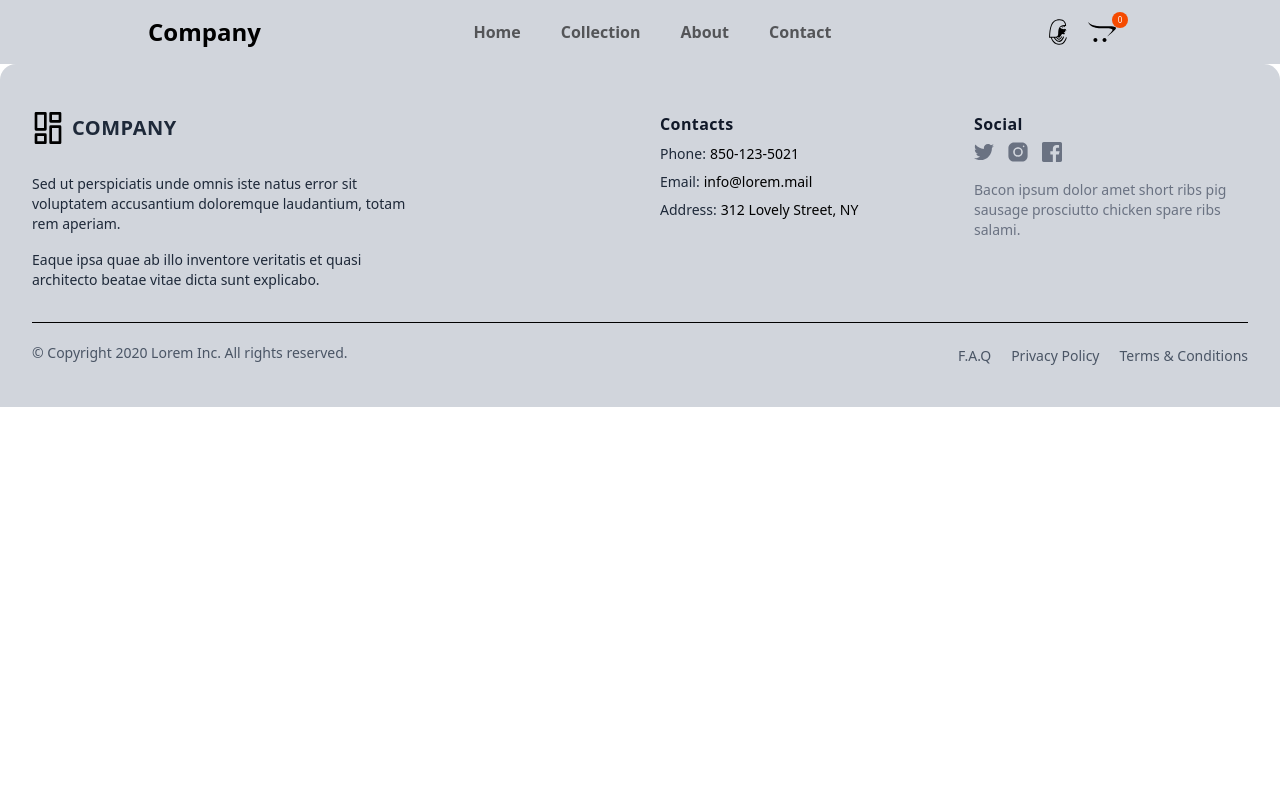
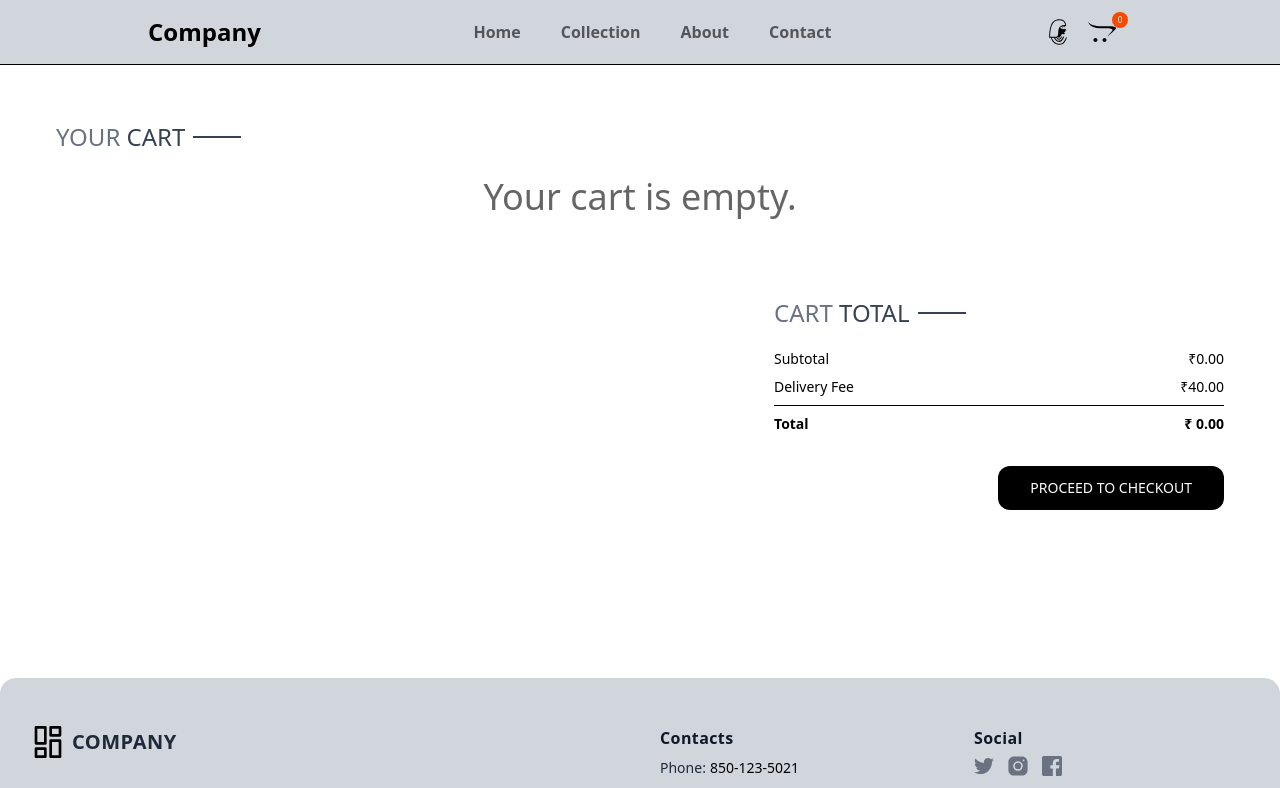
Before and after one commit to aryank730/Ecommerce-API, a React (Vite) app: page /cart in a window 1280 px wide. Shown: the top 788 px of the page. Built offline with nearby package versions, Linux system fonts and the light colour scheme.

Commit message:
payment method added

```diff
--- /dev/null
+++ b/src/Components/CartTotal.jsx
@@ -0,0 +1,36 @@
+import {useContext} from 'react'
+import Title from './Title';
+import { ShopContext } from '../context/ShopContext';
+
+const CartTotal = () => {
+
+   const {currency, delivery_fee, getCartAmount } = useContext(ShopContext);
+
+  return (
+    <div>
+      <div className="w-full">
+         <div className="text-2xl">
+            <Title text1={'CART'} text2={'TOTAL'} />
+         </div>
+         <div className="flex flex-col gap-2 mt-2 text-sm">
+            <div className="flex justify-between">
+               <p>Subtotal</p>
+               <p>{currency}{getCartAmount()}.00</p>
+            </div>
+            <div className="flex justify-between">
+               <p>Delivery Fee</p>
+               <p>{currency}{delivery_fee}.00</p>
+            </div>
+            <hr />
+            <div className="flex justify-between font-bold">
+               <b>Total</b>
+               <b>{currency} {getCartAmount() === 0 ? 0 : getCartAmount() + delivery_fee}.00</b>
+            </div>
+
+         </div>
+      </div>
+    </div>
+  )
+}
+
+export default CartTotal
--- a/src/Pages/Cart.jsx
+++ b/src/Pages/Cart.jsx
@@ -1,33 +1,86 @@
-import React, { useEffect, useContext, useState } from 'react'
+import React, { useEffect, useContext, useState } from 'react';
 import { ShopContext } from '../context/ShopContext';
+import Title from '../Components/Title';
+import { MdDelete } from "react-icons/md";
+import CartTotal from '../Components/CartTotal';
 
 const Cart = () => {
-
-  const { products, currency, cartItems } = useContext(ShopContext);
-  const [ cartCount, setCartCount ] = useState([]);
+  const { products, currency, cartItems, updateQuantity, navigate } = useContext(ShopContext);
+  const [cartData, setCartData] = useState([]);
 
   useEffect(() => {
     const tempData = [];
-    for (const items in cartItems) {
-      for (const item in cartItems[item]) {
-        if (cartItems[items][item] > 0) {
-          tempData.push({
-            id: items,
-            size: item,
-            quantity: cartItems[items][item],
-            product: products.find(product => product.id === items)
-          });
+    for (const itemId in cartItems) {
+      for (const size in cartItems[itemId]) {
+        const quantity = cartItems[itemId][size];
+        if (quantity > 0) {
+          const product = products.find(p => p.id === itemId);
+          if (product) {
+            tempData.push({
+              id: itemId,
+              size,
+              quantity,
+              product
+            });
+          }
         }
       }
     }
-    console.log("Cart Items:", tempData);
-  }, [cartItems]);
+    setCartData(tempData);
+  }, [cartItems, products]);
 
   return (
-    <div>
+    <div className='border-t p-14'>
+      <div className="text-2xl mb-3">
+        <Title text1={'YOUR'} text2={'CART'} />
+      </div>
 
+      <div>
+        {cartData.length === 0 ? (
+          <p className='text-center text-4xl opacity-60'>Your cart is empty.</p>
+        ) : (
+          <div>
+            {cartData.map((item, index) => (
+              <div key={index} className="p-4 border-t grid grid-cols-[4fr_0.5fr_0.5fr] sm:grid-cols-[4fr_2fr_0.5fr] items-center gap-4">
+                <div className="flex items-start gap-4">
+                  <img className='w-16 sm:w-20' src={item.product.image[0]} alt={item.product.name} />
+                  <div>
+                    <p className="text-lg">{item.product.name}</p>
+                    <div className="flex items-center gap-5 mt-2">
+                      <p>{currency}{item.product.price}</p>
+                      <p className='px-2 sm:px-3 sm:py-1 border bg-slate-50 rounded-xl'>{item.size}</p>
+                    </div>
+                  </div>
+                </div>
+                <input
+                  type="number"
+                  min={1}
+                  value={item.quantity || 1} // Ensure value is always defined
+                  onChange={(e) => {
+                    const val = Number(e.target.value);
+                    if (val > 0) updateQuantity(item.id, item.size, val);
+                  }}
+                  className='border max-w-10 sm:max-w-20 px-1 sm:px-2 py-2 rounded-xl' />
+
+                <MdDelete  onClick={() => updateQuantity(item.id, item.size, 0)}
+                  className='mr-4 cursor-pointer text-red-500 hover:text-red-700'
+                />
+              </div>
+            ))}
+          </div>
+        )}
+      </div>
+
+      <div className="flex justify-end my-20">
+        <div className="w-full sm:w-[450px]">
+          <CartTotal />
+          <div className="w-full text-end">
+            <button onClick={()=>navigate('/placeorder')} className='bg-black text-white text-sm my-8 px-8 py-3 rounded-xl'  >PROCEED TO CHECKOUT</button>
+          </div>
+        </div>
+      </div>
     </div>
-  )
-}
+  );
+};
 
-export default Cart
+export default Cart;
--- a/src/Pages/PlaceOrder.jsx
+++ b/src/Pages/PlaceOrder.jsx
@@ -1,9 +1,69 @@
 import React from 'react'
+import Title from '../Components/Title'
+import CartTotal from '../Components/CartTotal'
+import { SiPaytm } from "react-icons/si";
+import { SiRazorpay } from "react-icons/si";
+import { ShopContext } from '../context/ShopContext';
+import { useNavigate } from 'react-router-dom';
 
 const PlaceOrder = () => {
+  const [method, setMethod] = React.useState('cod'); // default to Cash On Delivery
+
+
+  const { navigate } = usecontext(ShopContext);
+
   return (
-    <div>
+    <div className='flex flex-col sm:flex-row justify-around gap-4 p-5 sm:pt-14 min-h-[80vh] border-t '>
 
+      {/* left side  */}
+      <div className="flex flex-col gap-4 w-full sm:max-w-[480px]">
+        <div className="text-xl sm:text-2xl my-3">
+          <Title text1={'DELIVERY'} text2={'INFORMATIN'} />
+        </div>
+        <div className="flex gap-3  ">
+          <input className='border border-gray-300 rounded py-1.5 px-3.5 w-full' type="text" placeholder='First Name' />
+          <input className='border border-gray-300 rounded py-1.5 px-3.5 w-full' type="text" placeholder='Last Name' />
+        </div>
+        <input className='border border-gray-300 rounded py-1.5 px-3.5 w-full' type="email" placeholder='Email Address' />
+        <input className='border border-gray-300 rounded py-1.5 px-3.5 w-full' type="text" placeholder='Street' />
+        <div className="flex gap-3  ">
+          <input className='border border-gray-300 rounded py-1.5 px-3.5 w-full' type="text" placeholder='City' />
+          <input className='border border-gray-300 rounded py-1.5 px-3.5 w-full' type="text" placeholder='State' />
+        </div>
+        <div className="flex gap-3  ">
+          <input className='border border-gray-300 rounded py-1.5 px-3.5 w-full' type="number" placeholder='Zip Code' />
+          <input className='border border-gray-300 rounded py-1.5 px-3.5 w-full' type="text" placeholder='Country' />
+        </div>
+        <input className='border border-gray-300 rounded py-1.5 px-3.5 w-full' type="number" placeholder='Phone Number' />
+      </div>
+
+      {/* Right side of the page  */}
+      <div className="mt-8">
+        <div className="mt-8 min-w-80">
+          <CartTotal />
+        </div>
+        <div className="mt-12 ">
+          <Title text1={'PAYMENT'} text2={'METHOD'} />
+          {/* payment method selection */}
+          <div className="flex gap-3 ">
+            <div onClick={()=>setMethod('paytm')}  className="felx items-center gap-3 border p-2 px-3 cursor-pointer">
+              <p  className={`min-w-3.5 h-3.5 border rounded-full ${method === 'paytm' ? 'bg-green-400': '' }`}></p>
+              <SiPaytm className='size-12 mx-2' />
+            </div>
+            <div onClick={()=>setMethod('razorpay')}  className="felx items-center gap-3 border p-2 px-3 cursor-pointer">
+              <p  className={`min-w-3.5 h-3.5 border rounded-full ${method === 'razorpay' ? 'bg-green-400': '' }`}></p>
+              <SiRazorpay className='size-8 m-2' />
+            </div>
+            <div onClick={()=>setMethod('cod')} className="felx items-center gap-3 border p-2 px-3 cursor-pointer">
+              <p  className={`min-w-3.5 h-3.5 border rounded-full ${method === 'cod' ? 'bg-green-400': '' }`}></p>
+              <p  className='text-gray-500 text-sm font-medium mx-4' > Cash On Delivery</p>
+            </div>
+          </div>
+          <div className="w-full text-end mt-8">
+            <button onClick={()=> navigate('/order')} className='bg-black text-white px-16 py-3 text-sm rounded'>PLACE ORDER</button>
+          </div>
+        </div>
+      </div>
     </div>
   )
 }
--- a/src/context/ShopContext.jsx
+++ b/src/context/ShopContext.jsx
@@ -1,18 +1,17 @@
-import { createContext, useEffect, useState } from 'react'
+import { createContext, useEffect, useState } from 'react';
 import { products } from '../assets/assets.js';
 import { toast } from 'react-toastify';
+import { useNavigate } from 'react-router-dom';
 
-export const ShopContext = createContext()
+export const ShopContext = createContext();
 
 const ShopContextProvider = (props) => {
+  const currency = '₹';
+  const delivery_fee = 40;
+  const [cartItems, setCartItems] = useState({});
+  const navigate = useNavigate();
 
-   const currency = '₹'
-   const delivery_fee = 40
-   const [cartItems, setCartItems] = useState({});
-
-
-   const addTocart = async (itemId, size) => {
-
+  const addTocart = (itemId, size) => {
     if (!size) {
       toast.error("Please select a size before adding to cart");
       return;
@@ -26,11 +25,10 @@ const ShopContextProvider = (props) => {
         cartData[itemId][size] = 1;
       }
     } else {
-         cartData[itemId] = {};
-         cartData[itemId][size] = 1;
+      cartData[itemId] = { [size]: 1 };
     }
     setCartItems(cartData);
-   }
+  };
 
   const getCartCount = () => {
     let totalCount = 0;
@@ -40,13 +38,40 @@ const ShopContextProvider = (props) => {
           if (cartItems[item][size] > 0) {
             totalCount += cartItems[item][size];
           }
+        } catch (error) { }
+      }
+    }
+    return totalCount;
+  };
+
+  const updateQuantity = (itemId, size, quantity) => {
+    let cartData = structuredClone(cartItems);
+    if (!cartData[itemId]) return;
+
+    cartData[itemId][size] = quantity;
+    setCartItems(cartData);
+  };
+
+  const getCartAmount = () => {
+    let totalAmount = 0;
+
+    for (const items in cartItems) {
+      const itemInfo = products.find((product) => product.id === items);
+
+      for (const item in cartItems[items]) {
+        try {
+          // const quantity = cartItems[items][item];
+          if (cartItems[items][item] > 0) {
+            totalAmount += itemInfo.price * cartItems[items][item];
+          }
         } catch (error) {
-               // console.error("Error calculating cart count:", error);
+
         }
       }
     }
-      return totalCount;
-   }
+
+    return totalAmount;
+  };
 
   useEffect(() => {
     console.log("Cart Items Updated:", cartItems);
@@ -59,7 +84,10 @@ const ShopContextProvider = (props) => {
     cartItems,
     addTocart,
     getCartCount,
-   }
+    updateQuantity,
+    getCartAmount,
+    navigate,
+  };
 
   return (
     <ShopContext.Provider value={value}>
@@ -68,7 +96,4 @@ const ShopContextProvider = (props) => {
   );
 };
 
-
-
-
-export default ShopContextProvider
+export default ShopContextProvider;
```
Lines whose indentation alone changed are shown as unchanged.
